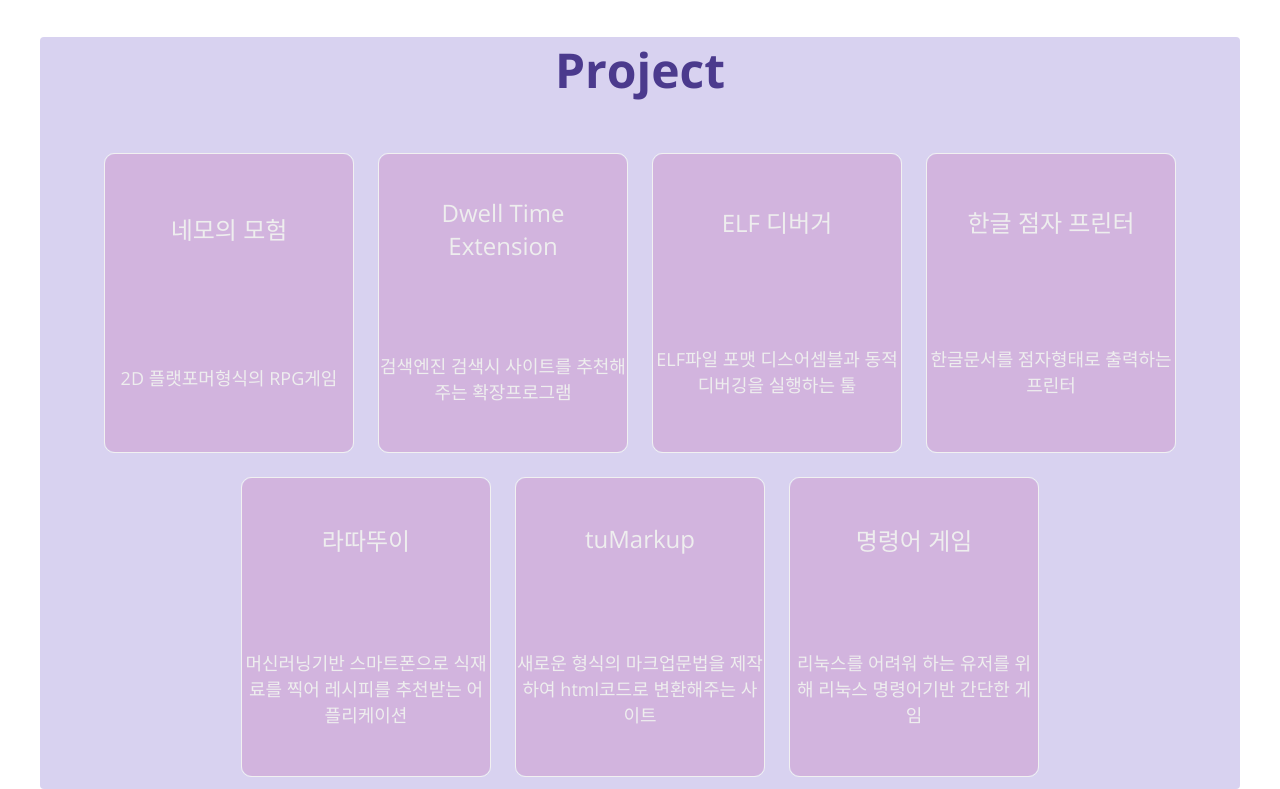
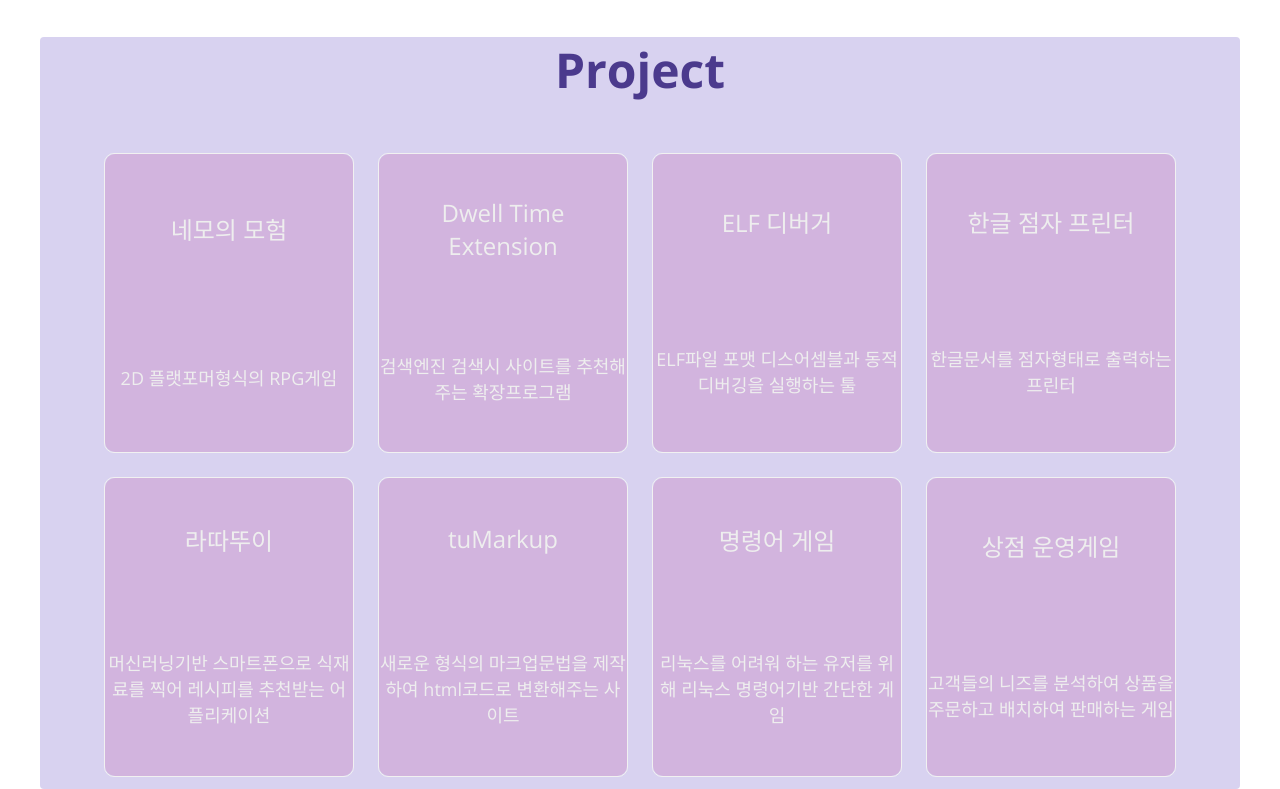
Before and after one commit to txuna/txuna.github.io, a plain HTML site: page index.html in a window 1280 px wide. Shown: the part 1908-2697 px from the top of the page. Drawn offline with nearby package versions, Linux system fonts and the light colour scheme.

Commit message:
storegame

```diff
--- a/index.html
+++ b/index.html
@@ -304,6 +304,24 @@
                 </div>
             </div>
 
+            <div class="flip-card">
+                <div class="flip-card-inner">
+                    <div class="flip-card-front">
+                        <span>상점 운영게임</span>
+                        <p>고객들의 니즈를 분석하여 상품을 주문하고 배치하여 판매하는 게임</p>
+                    </div>
+                    <div class="flip-card-back">
+                        <span>[Description]</span>
+                        <p>점포를 낼 곳의 위치분석과 고객마다의 성향을 파악하여 상품을 배치하고 전략적으로 판매하는 편의점게임입니다. </p>
+                        <span>[Tech]</span>
+                        <p>Godot, Krita</p>
+                        <a href="https://github.com/txuna/StoreGame">
+                            <i class="fab fa-github"></i>
+                        </a>
+                    </div>
+                </div>
+            </div>
+
         </div>
     </section>
 </body>
```
